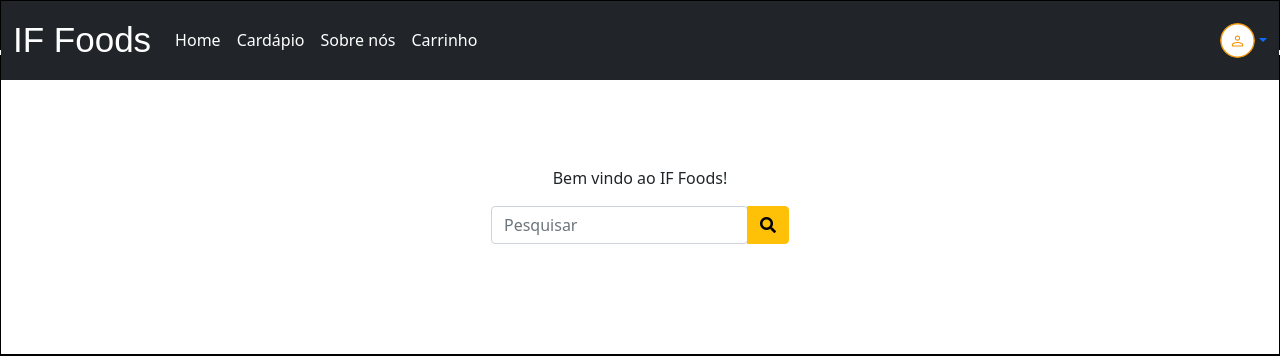
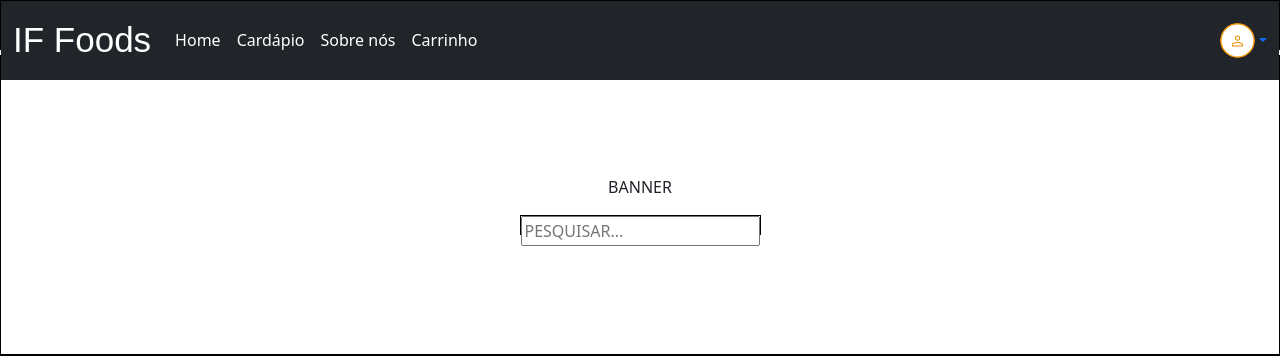
Before and after one commit to Enison1/iffood, a PHP site: page /index.php in a window 1280 px wide. Shown: the top 356 px of the page. Run offline with PHP 8.4, Linux system fonts and the light colour scheme; some web fonts are replaced.

Commit message:
Revert "alteração no input de pesquisa"
This reverts commit b2232709ae231df0239b49a1432b8b6524525ae7.

```diff
--- a/11-05/cabeca.php
+++ b/11-05/cabeca.php
@@ -6,10 +6,8 @@
     <meta http-equiv="X-UA-Compatible" content="IE=edge">
     <meta name="viewport" content="width=device-width, initial-scale=1.0">
     <link rel="stylesheet" href="https://cdn.jsdelivr.net/npm/bootstrap@5.1.3/dist/css/bootstrap.min.css">
-    <link rel="stylesheet"
-        href="https://fonts.googleapis.com/css2?family=Material+Symbols+Outlined:opsz,wght,FILL,GRAD@48,400,0,0">
+    <link rel="stylesheet" href="https://fonts.googleapis.com/css2?family=Material+Symbols+Outlined:opsz,wght,FILL,GRAD@48,400,0,0" />
     <link rel="preconnect" href="https://fonts.googleapis.com">
-    <link rel="stylesheet" href="https://cdnjs.cloudflare.com/ajax/libs/font-awesome/5.15.3/css/all.min.css">
     <link rel="preconnect" href="https://fonts.gstatic.com" crossorigin>
     <link href="https://fonts.googleapis.com/css2?family=Aladin&display=swap" rel="stylesheet">
     <link rel="stylesheet" href="style.css">
@@ -17,7 +15,6 @@
 </head>
 
 <body>
-    <script src="MDB5-STANDARD-UI-KIT-Free-6.3.1/src/js/free/dropdow.js"></script>
 
     <div class="cabecalho">
         <div class="menu">
@@ -48,8 +45,8 @@
                             <a class="dropdown-toggle d-flex align-items-center hidden-arrow" href="#"
                                 id="navbarDropdownMenuAvatar" role="button" data-mdb-toggle="dropdown"
                                 aria-expanded="false">
-                                <img src="svg/Group 95.svg" class="rounded-circle" height="35" alt="perfil"
-                                    loading="lazy" />
+                                <img src="svg/Group 95.svg" class="rounded-circle"
+                                    height="35" alt="perfil" loading="lazy" />
                             </a>
                             <ul class="dropdown-menu dropdown-menu-end" aria-labelledby="navbarDropdownMenuAvatar">
                                 <li>
@@ -73,17 +70,12 @@
     <div class="banner">
         <div class="main">
             <div>
-                <p>Bem vindo ao IF Foods!</p>
+                <p>BANNER</p>
             </div>
-            <div class="input-group">
-                <div class="form-outline">
-                    <input width="300" placeholder="Pesquisar" type="search" id="form1" class="form-control" />
-                    <!-- <label class="form-label" for="form1">Pesquisar</label> -->
-                </div>
-                <button type="button" class="btn btn-warning">
-                    <i class="fas fa-search"></i>
-                </button>
+            <div class="pesquisa">
+                <input type="text" placeholder='PESQUISAR...'>
             </div>
         </div>
     </div>
+    <script src="https://cdn.jsdelivr.net/npm/bootstrap@5.1.3/dist/js/bootstrap.bundle.min.js"></script>
     </div>
```
Also changed, not shown: README.md.
